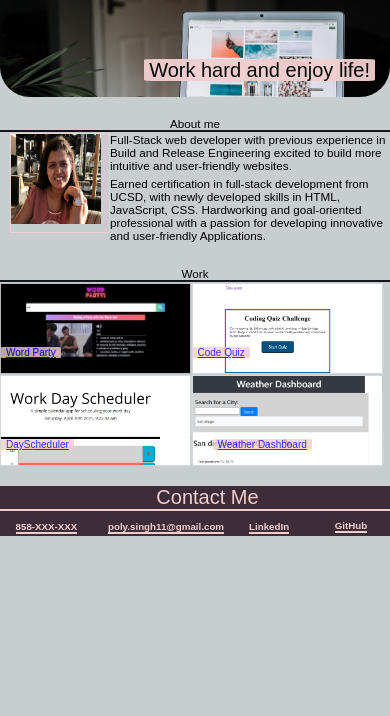
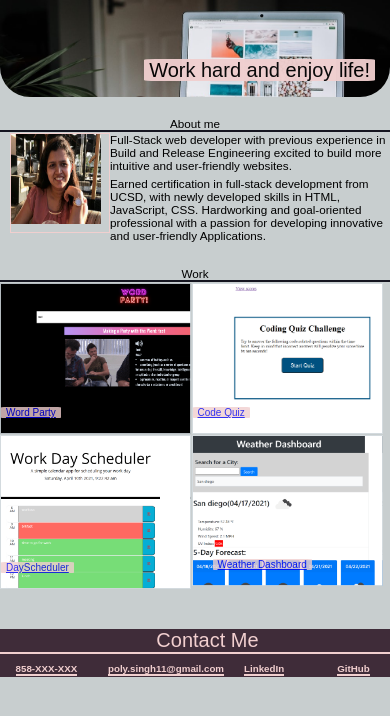
Before and after one commit to poly-singh/Professional_Portfolio, a plain HTML site: page index.html in a window 390 px wide. Shown: the part 58-774 px from the top of the page. Drawn offline with Linux system fonts and the light colour scheme.

Commit message:
few more styling changes for small screen size

```diff
--- a/assets/css/style.css
+++ b/assets/css/style.css
@@ -387,7 +387,7 @@ header h1 {
   .footer-container {
     width: 100%;
     grid-template-columns: repeat(4, 1fr);
-    grid-template-rows: repeat(2, 1fr);
+    grid-template-rows: repeat(1, 1fr);
     gap: 2.5px 2.5px; /* Gap on x and y grid */
   }
   .footer-grid-item.contact-me {
@@ -658,12 +658,12 @@ img.image {
 
   .work-grid-container{
     grid-template-columns: 1fr repeat(1, 1fr);
-    grid-template-rows: 1fr repeat(4, 3fr);
+    grid-template-rows: 1fr repeat(4, 5fr);
     /* Gap on x and y grid */
     gap: 1px 1px;
     display:grid;
     width: 100%;
-    height:auto;
+
    }
    .wordParty {
     grid-column: 1 / span 1;
@@ -677,7 +677,7 @@ img.image {
 
   .DayScheduler {
     grid-column: 1 /span 1;
-    grid-row: 4 / span 2;
+    grid-row: 4 / span 5;
     align-items: flex-end;
     text-align: center;
     background-position: scroll;
@@ -715,7 +715,7 @@ img.image {
     display: flex;
     flex-wrap: wrap;
     justify-content: center;
-    margin-top: 20px;
+    margin-top: 40px;
   }
   .footer-container a:hover{
     font-size: 2vw;
@@ -726,8 +726,8 @@ img.image {
     gap: 0px 0px;
   }
   .footer-grid-item.linkedin{
-    padding-left: 25px;
+    padding-left: 20px;
   }
   .footer-grid-item.git-hub{
-    padding-left: 5px;
+    padding-left: 10px;
   }
```
